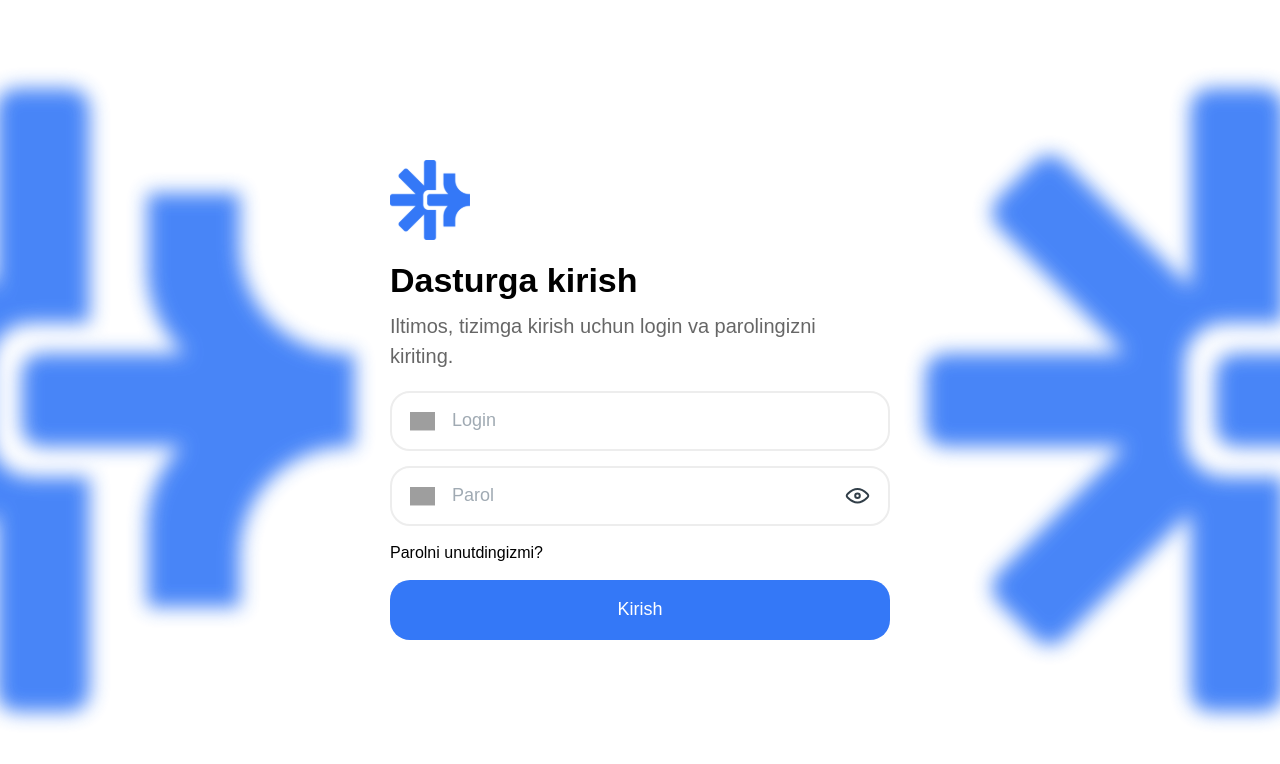
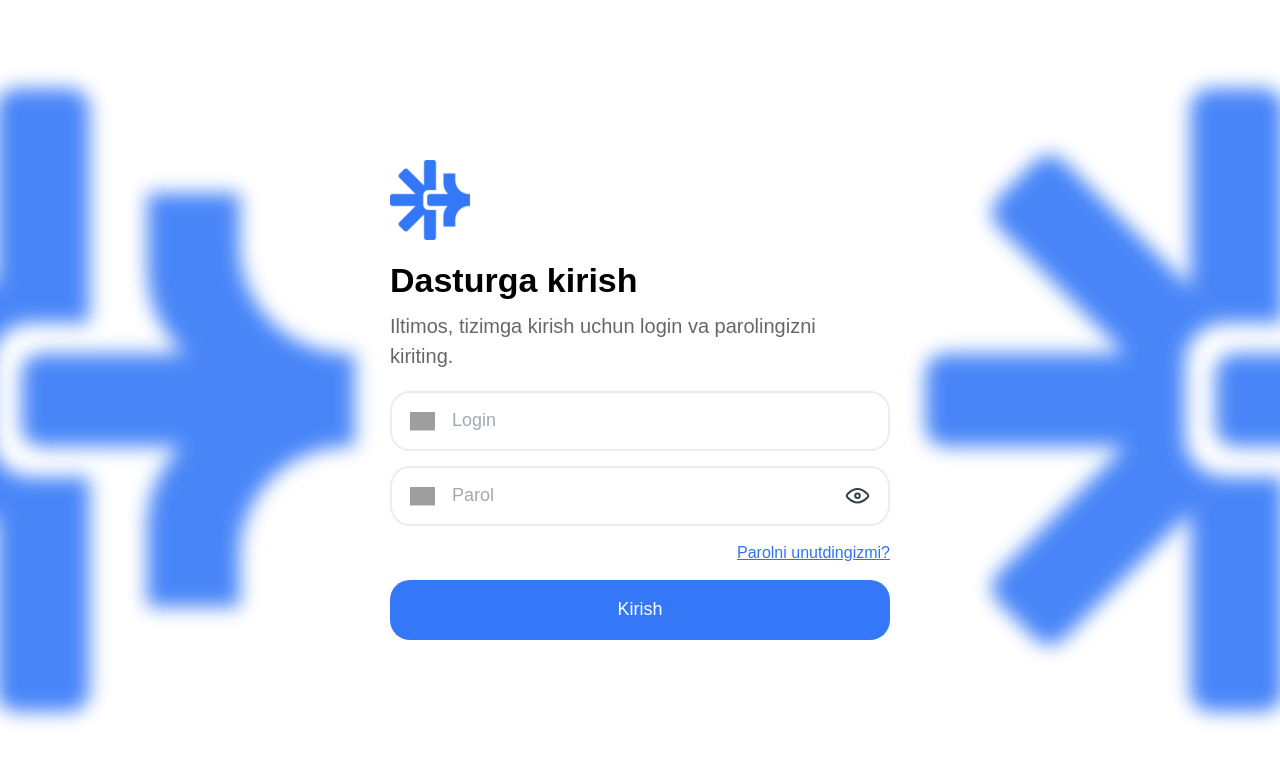
Before and after one commit to dilmurodivcc/Nasiya-Savdo, a React (Vite) app: page /auth in a window 1280 px wide. Shown: the top 764 px of the page. Built offline with nearby package versions, Linux system fonts and the light colour scheme; grey boxes are pictures that could not be loaded.

Commit message:
some mistake

```diff
--- a/src/styles/pages/auth.scss
+++ b/src/styles/pages/auth.scss
@@ -9,6 +9,14 @@
   animation-name: opacity;
   animation-duration: 1s;
   animation-timing-function: ease-in-out;
+  .forgot-password{
+    color: #2c73f8;
+    font-size: 16px;
+    font-weight: 500;
+    text-decoration: underline;
+    cursor: pointer;
+    text-align: end;
+  }
   .logo {
     width: 80px;
     margin-bottom: 20px;
```
